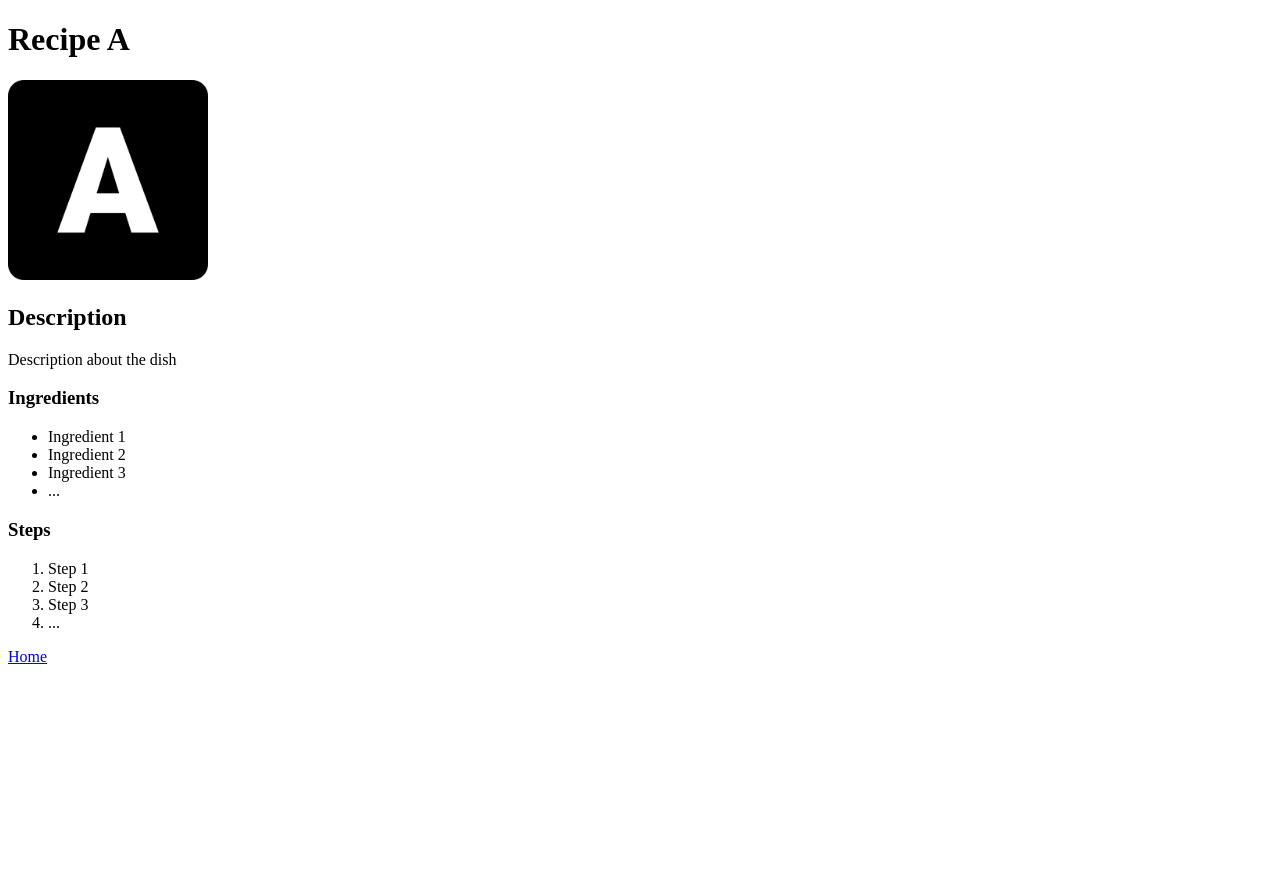
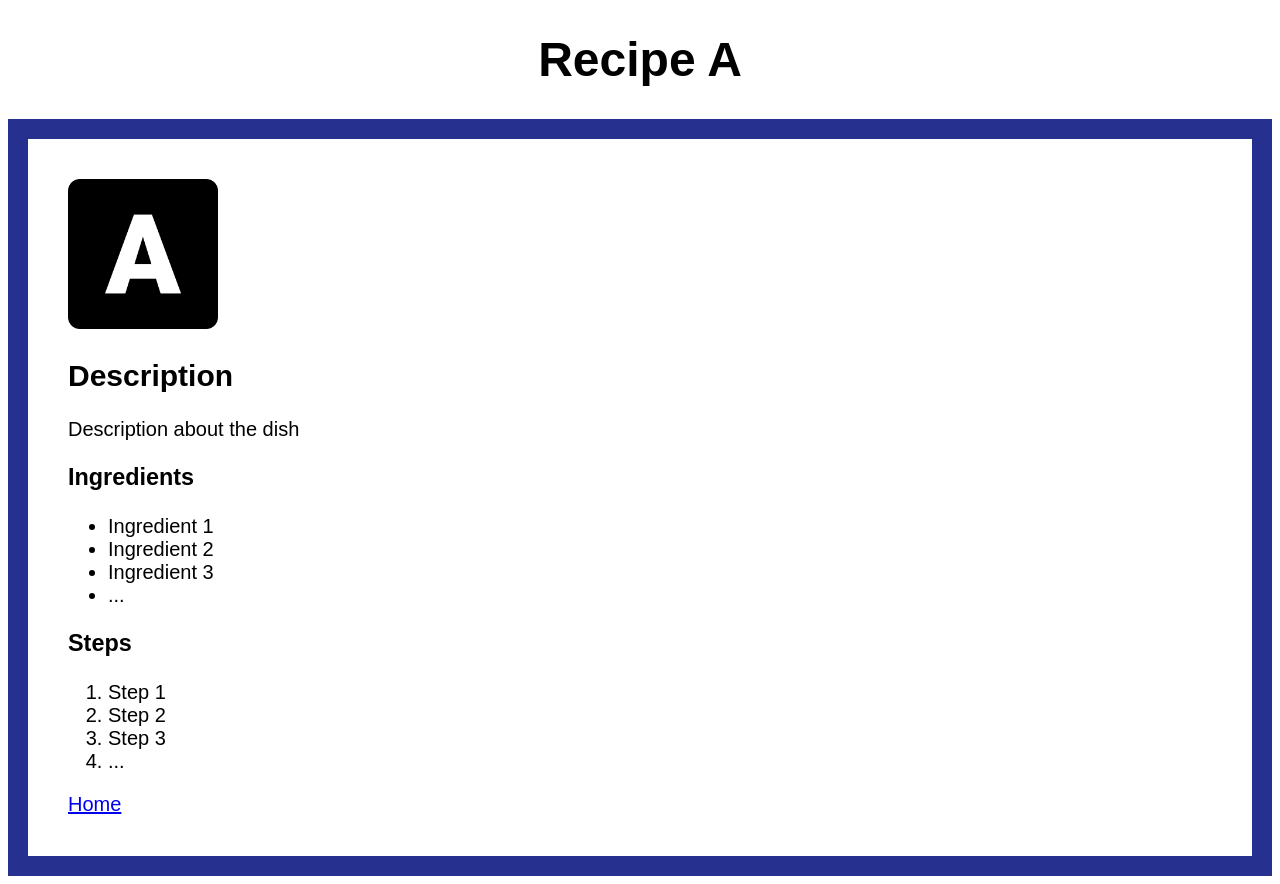
Before and after one commit to niclbw/odin-recipes, a plain HTML site: page recipes/recipeA.html in a window 1280 px wide. Before the commit the page ends 800 px from the top, so only its background shows below. Drawn offline with Linux system fonts and the light colour scheme.

Commit message:
Added styling to webpage
Border color, alignment, font and font sizing

```diff
--- a/recipes/recipeA.html
+++ b/recipes/recipeA.html
@@ -3,11 +3,16 @@
     <head>
         <meta charset="UTF-8">
         <Title>Recipe A</Title>
+        <link rel="stylesheet" href="../styles.css">
     </head>
 
     <body>
+        <div class="recipe-title">
             <h1>Recipe A</h1>
-        <img src="../images/A.jpg" height="200" width="200">
+        </div>
+
+        <div class="recipe-content">
+            <img src="../images/A.jpg" height="150" width="150">
             <h2>Description</h2>
             <p>Description about the dish</p>
 
@@ -28,5 +33,6 @@
             </ol>
 
             <a href="../index.html">Home</a>
+        </div>
     </body>
 </html>
--- /dev/null
+++ b/styles.css
@@ -0,0 +1,28 @@
+body {
+    font-family: Arial, Helvetica, sans-serif;
+}
+
+.recipe-title {
+    font-size: 24px;
+    text-align: center;
+}
+
+.homepage-content,
+.recipe-content {
+    font-size: 20px
+}
+
+.homepage-content {
+    background-color: white;
+    border: 20px solid #25308F;
+}
+
+.homepage-content ul {
+    display: flex;
+    justify-content: space-evenly;
+}
+
+.recipe-content {
+    border: 20px solid #25308F;
+    padding: 40px
+}
```
Also changed, not shown: index.html (+11 -6 lines), recipes/recipeB.html (+7 -1 lines), recipes/recipeC.html (+7 -1 lines). Lines whose indentation alone changed are shown as unchanged.
